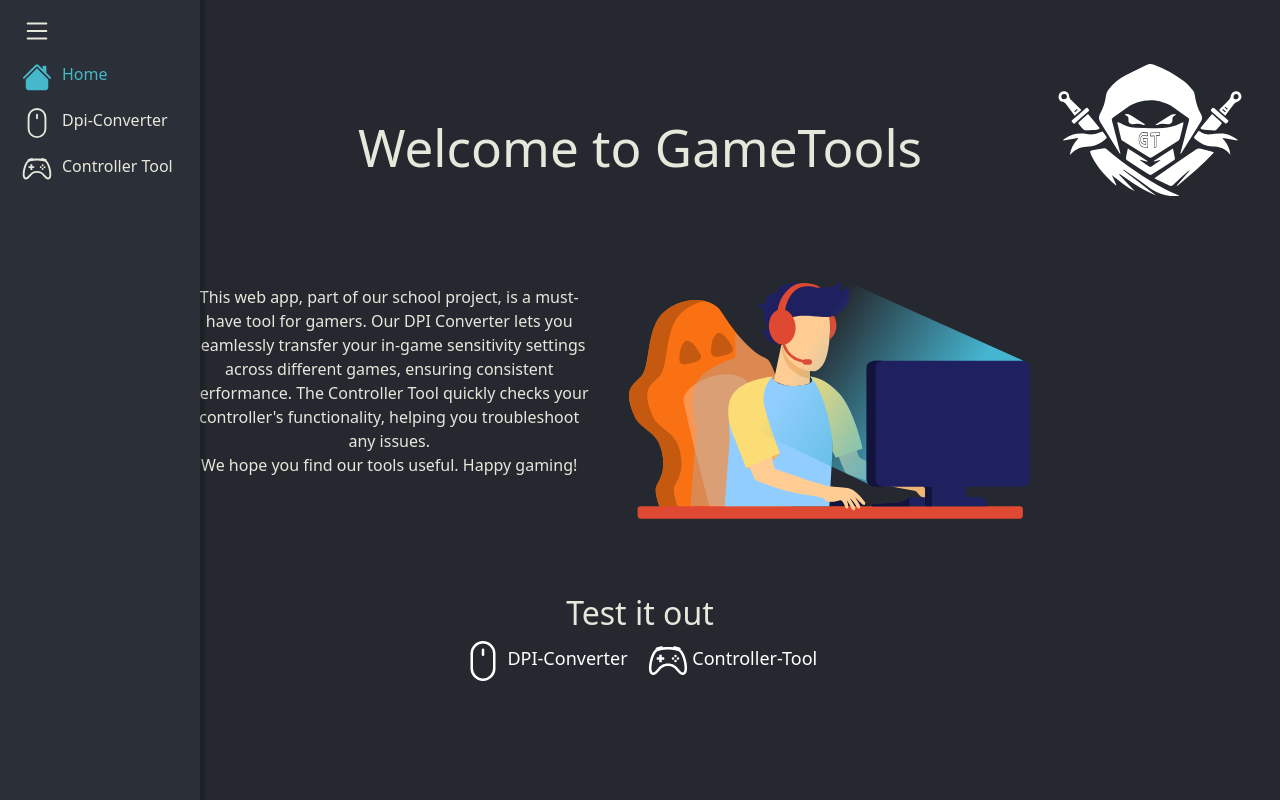
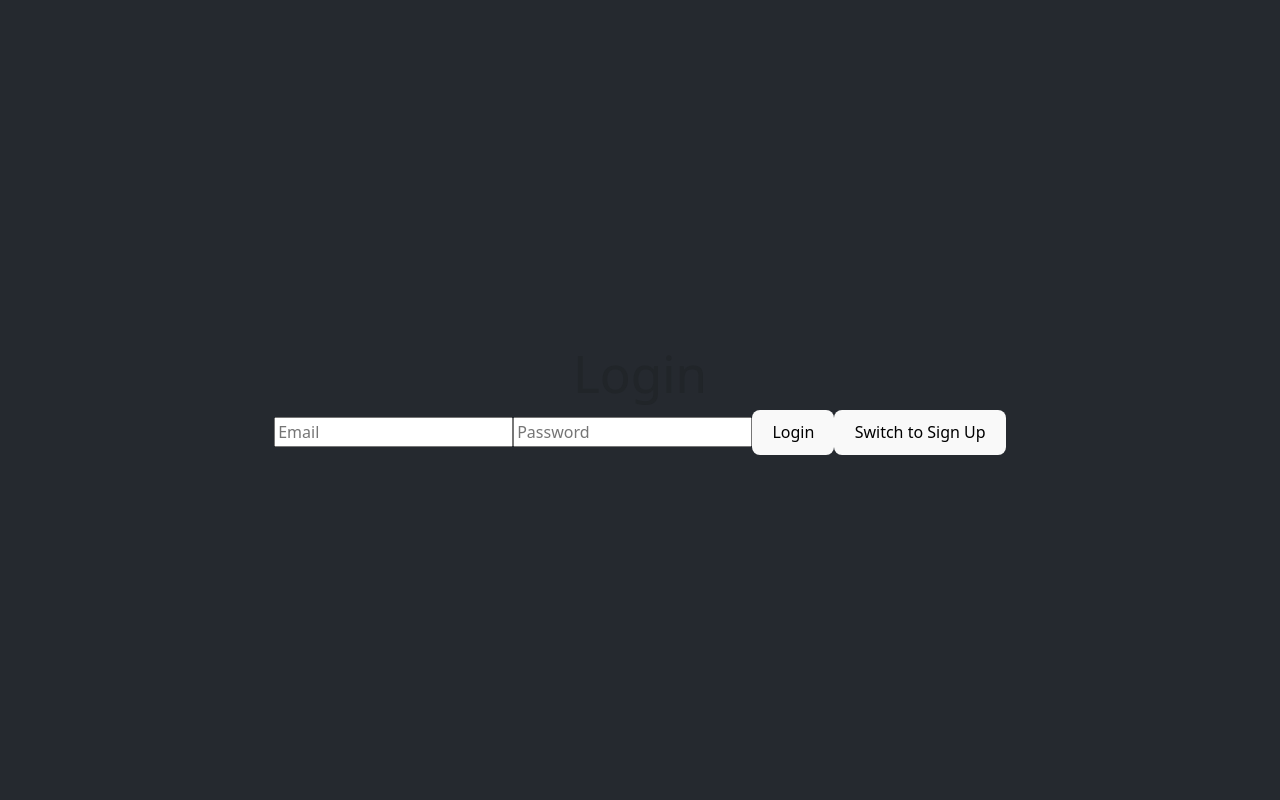
Before and after one commit to clemiwr/GT-Code, a React (Vite) app in the folder GameTools/: page / in a window 1280 px wide. Built offline with nearby package versions, Linux system fonts and the light colour scheme.

Commit message:
ye user anmeldung

```diff
--- a/GameTools/package.json
+++ b/GameTools/package.json
@@ -13,6 +13,7 @@
     "bootstrap": "^5.3.3",
     "bootstrap-icons": "^1.11.3",
     "firebase": "^10.11.0",
+    "firebaseui": "^6.1.0",
     "react": "^18.2.0",
     "react-dom": "^18.2.0",
     "react-router-dom": "^6.22.3",
--- a/GameTools/src/App.jsx
+++ b/GameTools/src/App.jsx
@@ -1,17 +1,26 @@
 import './style/App.css'
-import Sidebar from  './components/Sidebar'
+import Sidebar from './components/Sidebar'
 import Hohme from './components/sites/Hohme'
 import ControllerTool from './components/sites/ControllerTool'
 import DpiConverter from './components/sites/DpiConverter'
-import {Routes, Route} from "react-router-dom"
+import { Routes, Route } from "react-router-dom"
 import Logo from './components/Logo';
-
+import { useState, useEffect } from 'react';
+import Login from './components/sites/Login';
+import { checkAuth } from './firebase'
 function App() {
 
+  const [isSignedIn, setisSignedIn] = useState(false);
+  useEffect(() => {
+    checkAuth().then((isAuthenticated) => {
+      setisSignedIn(isAuthenticated);
+    });
+  }, []);
 
 
   return (
     <>
+      {isSignedIn ? (
         <div>
           <Sidebar />
           <Logo />
@@ -21,6 +30,9 @@ function App() {
             <Route path="/Controller-Tool" element={<ControllerTool />} />
           </Routes>
         </div>
+      ) : (
+        <Login isSignedIn={setisSignedIn} />
+      )}
     </>
   )
 }
--- a/GameTools/src/components/sites/Hohme.jsx
+++ b/GameTools/src/components/sites/Hohme.jsx
@@ -3,9 +3,11 @@ import { NavLink } from "react-router-dom";
 import "../../style/Hohme.css"
 import icon from "../../assets/Bild.svg";
 import { Mouse, Controller } from "../Icons";
+
 function Hohme() {
 
   return (
+
     <div style={{ color: '#e6e8db' }}>
       <h1>Welcome to GameTools</h1>
       <div className='Text-Bild'>
--- /dev/null
+++ b/GameTools/src/components/sites/Login.jsx
@@ -0,0 +1,54 @@
+import React, { useState } from 'react';
+import {login, signup} from '../../firebase';
+function Login(props) {
+  const [isLogin, setIsLogin] = useState(true);
+  const [email, setEmail] = useState('');
+  const [password, setPassword] = useState('');
+
+  const HandleClick = (event) => {
+    event.preventDefault();
+
+    const authPromise = isLogin ? login(email, password) : signup(email, password);
+    isLogin ? console.log('login') : console.log('signup');
+    authPromise.then(() => {
+      props.isSignedIn(true);
+    }).catch((error) => {
+      console.error("Authentication failed:", error);
+    });
+  }
+
+  const toggleMode = () => {
+    setIsLogin(!isLogin);
+  };
+
+  return (
+    <>
+      <div>
+        <h1>{isLogin ? 'Login' : 'Sign Up'}</h1>
+        <form onSubmit={HandleClick}>
+  <input
+    type="email"
+    placeholder="Email"
+    value={email}
+    onChange={(e) => setEmail(e.target.value)}
+  />
+  <input
+    type="password"
+    placeholder="Password"
+    value={password}
+    onChange={(e) => setPassword(e.target.value)}
+  />
+  <button type="submit">
+    {isLogin ? 'Login' : 'Sign Up'}
+  </button>
+
+          <button onClick={toggleMode}>
+            Switch to {isLogin ? 'Sign Up' : 'Login'}
+          </button>
+        </form>
+      </div>
+    </>
+  );
+}
+
+export default Login;
--- a/GameTools/src/firebase.js
+++ b/GameTools/src/firebase.js
@@ -1,20 +1,63 @@
 import { initializeApp } from "firebase/app";
 import { getDatabase } from "firebase/database";
-import { getFirestore } from "firebase/firestore";
+import { getAuth, createUserWithEmailAndPassword ,signInWithEmailAndPassword } from "firebase/auth";
 
 const firebaseConfig = {
-  apiKey: "AIzaSyB75NdEeiurJ0ZkGsBDVJyCJf8rXOKL5zU",
-  authDomain: "gametools-3b434.firebaseapp.com",
-  databaseURL: "https://gametools-3b434-default-rtdb.europe-west1.firebasedatabase.app",
-  projectId: "gametools-3b434",
-  storageBucket: "gametools-3b434.appspot.com",
-  messagingSenderId: "167943365611",
-  appId: "1:167943365611:web:6337a55c2924a5e4cc2fae",
-  measurementId: "G-N63BGC3E55",
+  apiKey: import.meta.env.VITE_API_KEY,
+  authDomain: import.meta.env.VITE_AUTH_DOMAIN,
+  databaseURL: import.meta.env.VITE_DATABASE_URL,
+  projectId: import.meta.env.VITE_PROJECT_ID,
+  storageBucket: import.meta.env.VITE_STORAGE_BUCKET,
+  messagingSenderId: import.meta.env.VITE_SENDER_ID,
+  appId: import.meta.env.VITE_APP_ID,
+  measurementId: import.meta.env.VITE_MEASUREMENT_ID,
   enableCorsCorrelation: "true"
 };
 
+function checkAuth() {
+  return new Promise((resolve, reject) => {
+    const auth = getAuth();
+    const user = auth.currentUser;
+    if (user) {
+      resolve(true);
+    } else {
+      resolve(false);
+    }
+  });
+}
+
+function signup( email, password){
+  const auth = getAuth();
+return createUserWithEmailAndPassword(auth, email, password)
+  .then((userCredential) => {
+
+    const user = userCredential.user;
+
+  })
+  .catch((error) => {
+    const errorCode = error.code;
+    const errorMessage = error.message;
+    // ..
+  });
+}
+function login(email, password){
+  const auth = getAuth();
+  return signInWithEmailAndPassword(auth, email, password)
+  .then((userCredential) => {
+    // Signed in
+    const user = userCredential.user;
+
+  })
+  .catch((error) => {
+    const errorCode = error.code;
+    const errorMessage = error.message;
+  });
+}
 const app = initializeApp(firebaseConfig);
 const db = getDatabase(app);
-console.log(db);
-export { db };
+
+export {db}
+export {signup}
+export {login}
+export {checkAuth}
+// const analytics = getAnalytics(app);
```
Also changed, not shown: 2 other files (tests, documents, lock files or other folders). Lines whose indentation alone changed are shown as unchanged.
